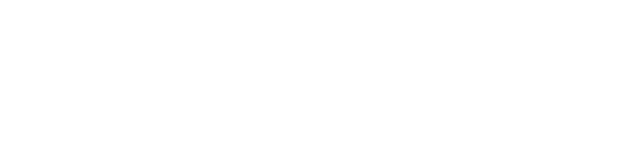
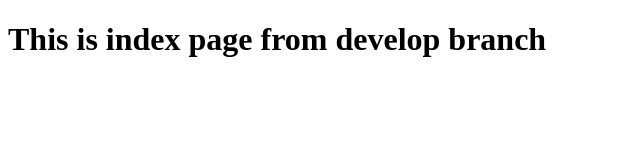
Before and after one commit to thevarungupta1/29-merge-demo, a plain HTML site: page index.html in a window 1280 px wide. Shown: the whole page, without its empty margins (0-640 px from the left). Drawn offline with Linux system fonts and the light colour scheme.

Commit message:
index page from develop branch updated

```diff
--- a/index.html
+++ b/index.html
@@ -7,6 +7,6 @@
     <title>Document</title>
 </head>
 <body>
-
+    <h1>This is index page from develop branch</h1>
 </body>
 </html>
```
